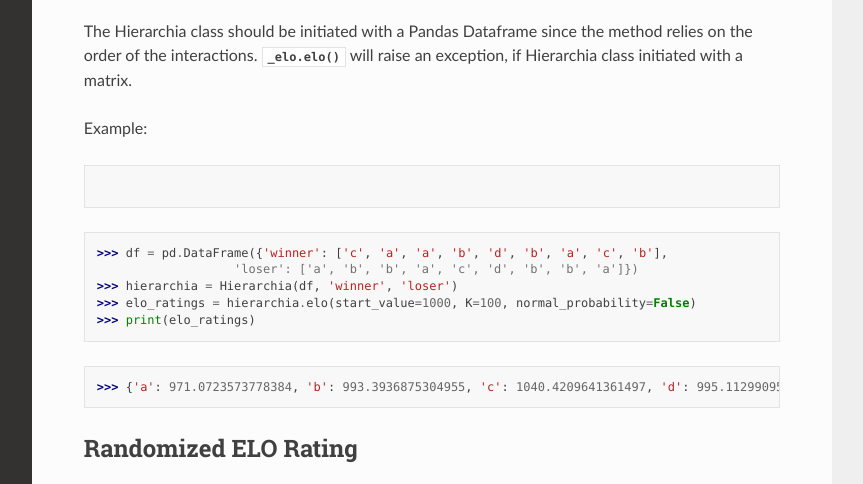
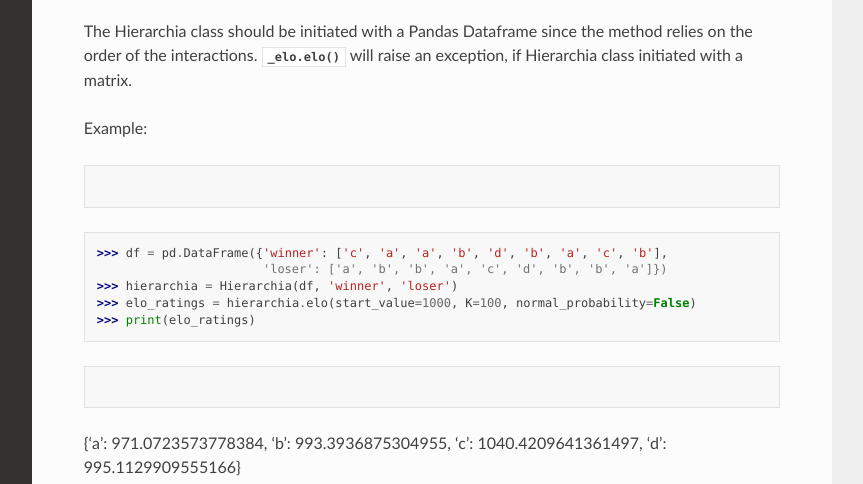
Before and after one commit to nusretipek/HierarchiaPy, a Sphinx documentation site: the page built from docs/source/methods.rst, in a window 1280 px wide and 1169 px high, cut to the strip 320-804 px from the top of the window. Shown: the whole strip, without its empty margins (268-1131 px from the left). Built offline with Sphinx 7.4.7 and the Read the Docs theme 2.0.0, drawn with Linux system fonts in a browser that asks for light colours.

Commit message:
Update methods.rst

```diff
--- a/docs/source/methods.rst
+++ b/docs/source/methods.rst
@@ -14,12 +14,14 @@ Example:
 .. code-block:: python
 
 >>> df = pd.DataFrame({'winner': ['c', 'a', 'a', 'b', 'd', 'b', 'a', 'c', 'b'],
-                   'loser': ['a', 'b', 'b', 'a', 'c', 'd', 'b', 'b', 'a']})
+                       'loser': ['a', 'b', 'b', 'a', 'c', 'd', 'b', 'b', 'a']})
 >>> hierarchia = Hierarchia(df, 'winner', 'loser')
 >>> elo_ratings = hierarchia.elo(start_value=1000, K=100, normal_probability=False)
 >>> print(elo_ratings)
 
->>> {'a': 971.0723573778384, 'b': 993.3936875304955, 'c': 1040.4209641361497, 'd': 995.1129909555166}
+.. code-block:: python
+
+{'a': 971.0723573778384, 'b': 993.3936875304955, 'c': 1040.4209641361497, 'd': 995.1129909555166}
 
 
 Randomized ELO Rating
```
